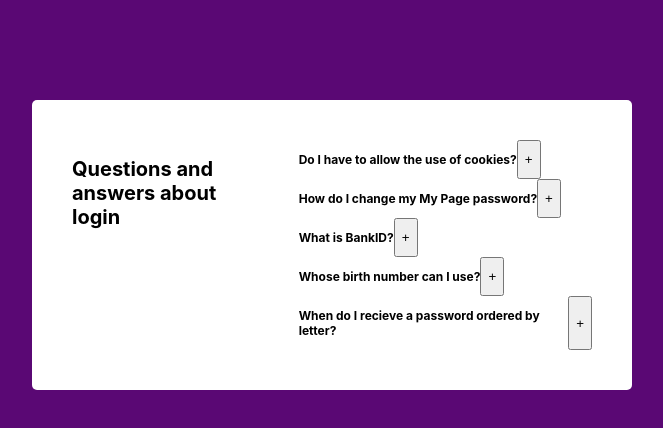
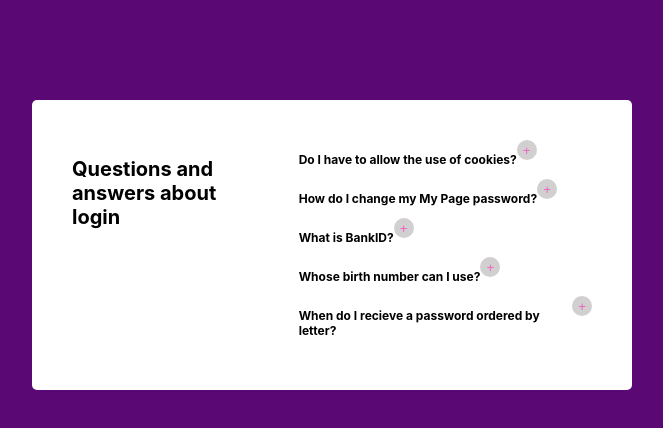
Before and after one commit to LaurenCummings/accordian-project, a React (Vite) app: page / in a window 1280 px wide. Shown: the top 428 px of the page, without its empty margins (308-971 px from the left). Built offline with nearby package versions, Linux system fonts and the light colour scheme.

Commit message:
Styled button

```diff
--- a/src/App.css
+++ b/src/App.css
@@ -30,6 +30,15 @@ body {
   font-weight: bold;
 }
 
+.question-section button {
+  border-radius: 50%;
+  width: 20px;
+  height: 20px;
+  background-color: rgb(209, 207, 207);
+  border: none;
+  color: rgb(238, 99, 196);
+}
+
 .answer-section {
   font-size: 10px;
 }
```
